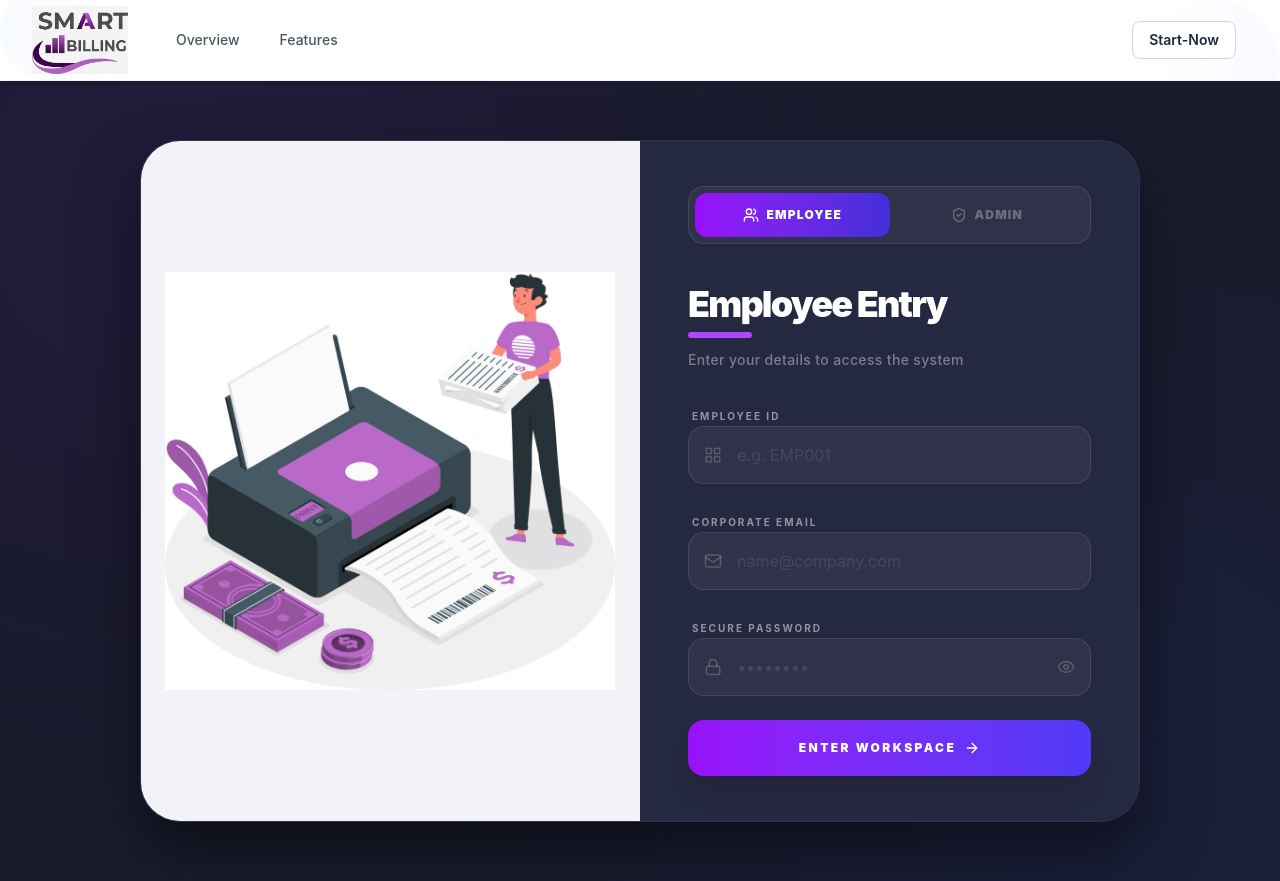
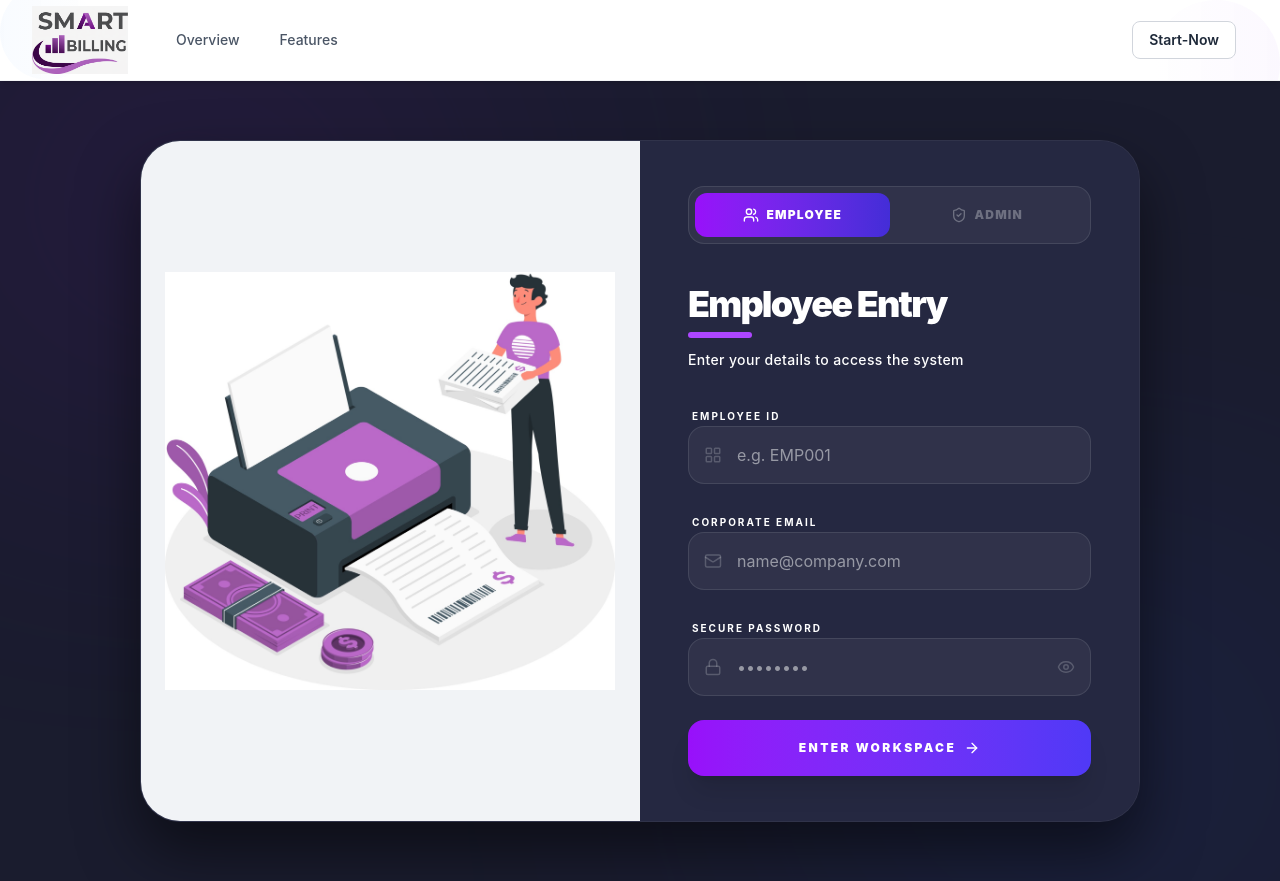
Before and after one commit to keshav4185/Footware_Billing, a React (Vite) app: page /Signin in a window 1280 px wide. Built offline with nearby package versions, Linux system fonts and the light colour scheme.

Commit message:
UI: Changed font colors to white for better visibility

```diff
--- a/src/Component/Account/signin.jsx
+++ b/src/Component/Account/signin.jsx
@@ -123,7 +123,7 @@ const Signin = () => {
                 {loginType === 'user' ? 'Employee Entry' : 'Admin Authority'}
               </h1>
               <div className={`h-1.5 w-16 bg-${loginType === 'user' ? 'purple' : 'blue'}-500 rounded-full mb-3 shadow-lg shadow-purple-500/20`}></div>
-              <p className="text-white/40 text-sm font-medium tracking-wide">Enter your details to access the system</p>
+              <p className="text-white text-sm font-medium tracking-wide">Enter your details to access the system</p>
             </div>
 
             <form
@@ -134,7 +134,7 @@ const Signin = () => {
               <div className="relative">
                 <div className={`transition-all duration-500 ease-in-out ${loginType === 'user' ? 'opacity-100 translate-y-0' : 'opacity-0 -translate-y-4 pointer-events-none'}`}>
                   <div className="space-y-2">
-                    <label className="text-[10px] font-bold text-white/50 uppercase tracking-[0.2em] ml-1">Employee ID</label>
+                    <label className="text-[10px] font-bold text-white uppercase tracking-[0.2em] ml-1">Employee ID</label>
                     <div className="relative group">
                       <div className="absolute inset-y-0 left-0 pl-4 flex items-center pointer-events-none text-white/20 group-focus-within:text-purple-400 transition-colors">
                         <LayoutGrid size={18} />
@@ -143,7 +143,7 @@ const Signin = () => {
                         type="text"
                         name="empId"
                         placeholder="e.g. EMP001"
-                        className="w-full bg-white/5 border border-white/10 rounded-2xl py-4 pl-12 pr-4 focus:outline-none focus:ring-2 focus:ring-purple-500/30 focus:border-purple-500/30 transition-all text-white placeholder:text-white/10"
+                        className="w-full bg-white/5 border border-white/10 rounded-2xl py-4 pl-12 pr-4 focus:outline-none focus:ring-2 focus:ring-purple-500/30 focus:border-purple-500/30 transition-all text-white placeholder:text-white/50"
                         required={loginType === 'user'}
                       />
                     </div>
@@ -153,7 +153,7 @@ const Signin = () => {
 
               {/* Email/Username - Positioned to stay stable */}
               <div className={`space-y-2 transition-all duration-500 ${loginType === 'user' ? 'translate-y-0' : '-translate-y-20'}`}>
-                <label className="text-[10px] font-bold text-white/50 uppercase tracking-[0.2em] ml-1">
+                <label className="text-[10px] font-bold text-white uppercase tracking-[0.2em] ml-1">
                   {loginType === 'user' ? 'Corporate Email' : 'Security Username'}
                 </label>
                 <div className="relative group">
@@ -164,14 +164,14 @@ const Signin = () => {
                     type={loginType === 'user' ? 'email' : 'text'}
                     name={loginType === 'user' ? 'email' : 'username'}
                     placeholder={loginType === 'user' ? 'name@company.com' : 'admin_user'}
-                    className={`w-full bg-white/5 border border-white/10 rounded-2xl py-4 pl-12 pr-4 focus:outline-none focus:ring-2 focus:ring-${loginType === 'user' ? 'purple' : 'blue'}-500/30 focus:border-${loginType === 'user' ? 'purple' : 'blue'}-500/30 transition-all text-white placeholder:text-white/10`}
+                    className={`w-full bg-white/5 border border-white/10 rounded-2xl py-4 pl-12 pr-4 focus:outline-none focus:ring-2 focus:ring-${loginType === 'user' ? 'purple' : 'blue'}-500/30 focus:border-${loginType === 'user' ? 'purple' : 'blue'}-500/30 transition-all text-white placeholder:text-white/50`}
                     required
                   />
                 </div>
               </div>
 
               <div className={`space-y-2 transition-all duration-500 ${loginType === 'user' ? 'translate-y-0' : '-translate-y-20'}`}>
-                <label className="text-[10px] font-bold text-white/50 uppercase tracking-[0.2em] ml-1">Secure Password</label>
+                <label className="text-[10px] font-bold text-white uppercase tracking-[0.2em] ml-1">Secure Password</label>
                 <div className="relative group">
                   <div className={`absolute inset-y-0 left-0 pl-4 flex items-center pointer-events-none text-white/20 group-focus-within:text-${loginType === 'user' ? 'purple' : 'blue'}-400 transition-colors`}>
                     <Lock size={18} />
@@ -180,7 +180,7 @@ const Signin = () => {
                     type={showPassword ? 'text' : 'password'}
                     name="password"
                     placeholder="••••••••"
-                    className={`w-full bg-white/5 border border-white/10 rounded-2xl py-4 pl-12 pr-12 focus:outline-none focus:ring-2 focus:ring-${loginType === 'user' ? 'purple' : 'blue'}-500/30 focus:border-${loginType === 'user' ? 'purple' : 'blue'}-500/30 transition-all text-white placeholder:text-white/10`}
+                    className={`w-full bg-white/5 border border-white/10 rounded-2xl py-4 pl-12 pr-12 focus:outline-none focus:ring-2 focus:ring-${loginType === 'user' ? 'purple' : 'blue'}-500/30 focus:border-${loginType === 'user' ? 'purple' : 'blue'}-500/30 transition-all text-white placeholder:text-white/50`}
                     required
                   />
                   <button
```
